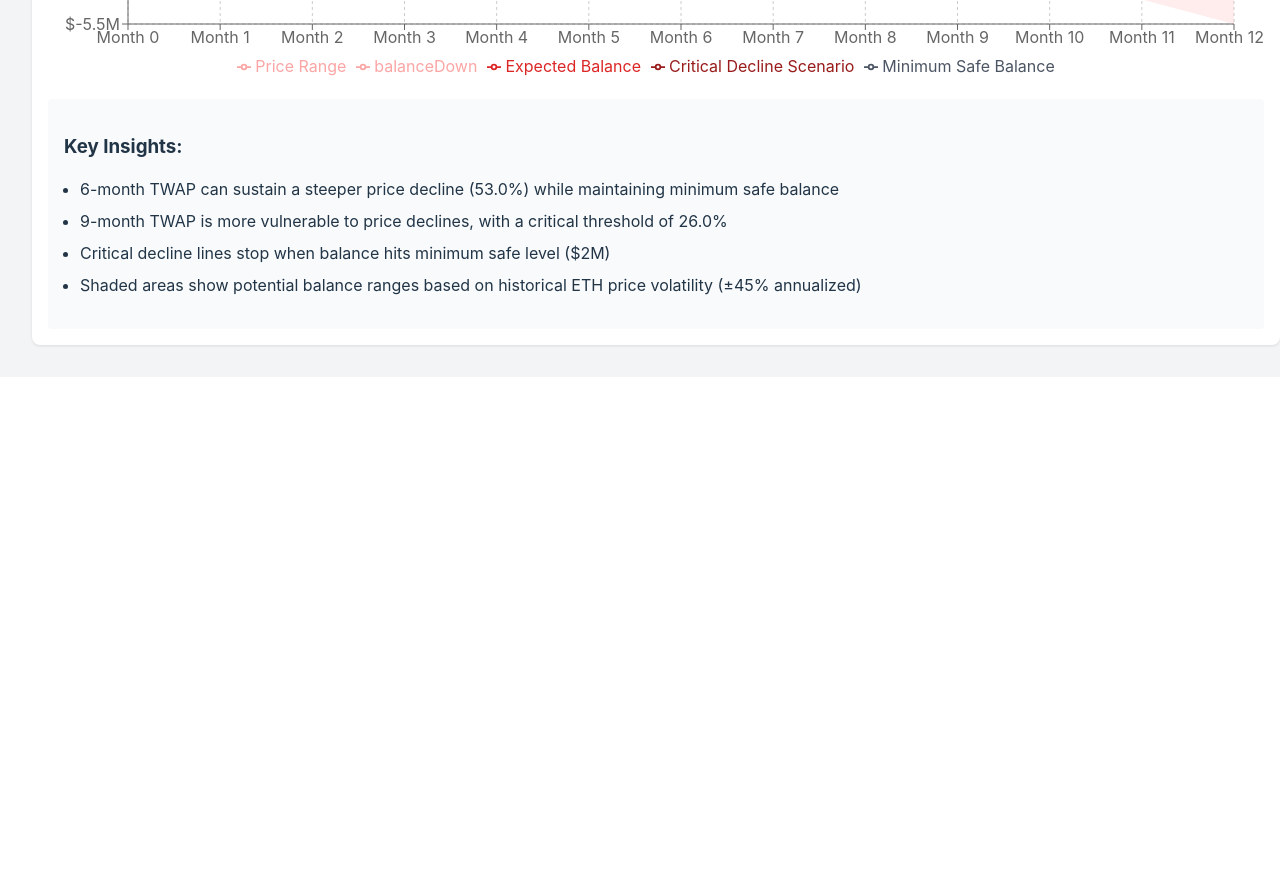
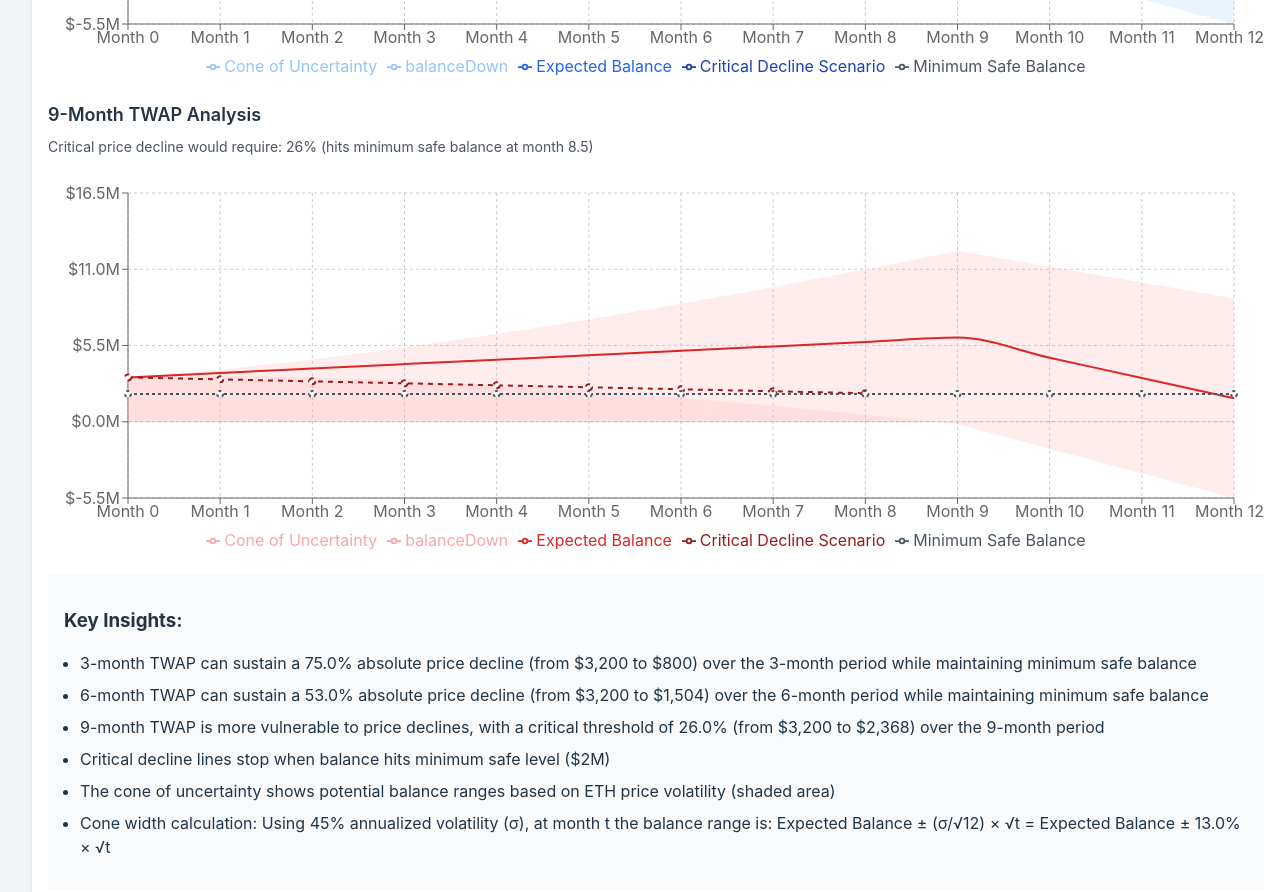
Before and after one commit to 5ajaki/twap-analysis, a React (Vite) app: page / in a window 1280 px wide. Shown: the part 960-1852 px from the top of the page. Before the commit the page ends 1337 px from the top, so only its background shows below. Built offline with nearby package versions, Linux system fonts and the light colour scheme.

Commit message:
Enhance TWAP comparison chart with 3-month strategy and improved visualization

```diff
--- a/src/components/SplitTWAPComparison.tsx
+++ b/src/components/SplitTWAPComparison.tsx
@@ -9,6 +9,7 @@ import {
   Tooltip,
   Legend,
   ResponsiveContainer,
+  ReferenceLine,
 } from "recharts";
 
 interface TWAPChartProps {
@@ -38,8 +39,8 @@ const TWAPChart: React.FC<TWAPChartProps> = ({
       <div
         style={{ fontSize: "0.875rem", color: "#4B5563", marginBottom: "1rem" }}
       >
-        Critical Price Decline: {criticalDecline}% (hits minimum safe balance at
-        month {criticalMonth})
+        Critical price decline would require: {criticalDecline}% (hits minimum
+        safe balance at month {criticalMonth})
       </div>
       <div style={{ height: "24rem" }}>
         <ResponsiveContainer width="100%" height="100%">
@@ -67,16 +68,20 @@ const TWAPChart: React.FC<TWAPChartProps> = ({
             <Legend />
 
             <Area
-              name="Price Range"
+              name="Cone of Uncertainty"
               dataKey="balanceUp"
               stroke="none"
-              fill={period === 6 ? "#93c5fd" : "#fca5a5"}
+              fill={
+                period === 3 ? "#86efac" : period === 6 ? "#93c5fd" : "#fca5a5"
+              }
               fillOpacity={0.2}
             />
             <Area
               dataKey="balanceDown"
               stroke="none"
-              fill={period === 6 ? "#93c5fd" : "#fca5a5"}
+              fill={
+                period === 3 ? "#86efac" : period === 6 ? "#93c5fd" : "#fca5a5"
+              }
               fillOpacity={0.2}
             />
 
@@ -84,15 +89,22 @@ const TWAPChart: React.FC<TWAPChartProps> = ({
               name="Expected Balance"
               type="monotone"
               dataKey="balanceBase"
-              stroke={period === 6 ? "#2563eb" : "#dc2626"}
+              stroke={
+                period === 3 ? "#16a34a" : period === 6 ? "#2563eb" : "#dc2626"
+              }
               strokeWidth={2}
+              dot={false}
             />
+
+            <ReferenceLine y={0} stroke="#000" strokeOpacity={0.1} />
 
             <Line
               name="Critical Decline Scenario"
               type="monotone"
               dataKey="balanceCritical"
-              stroke={period === 6 ? "#1e40af" : "#991b1b"}
+              stroke={
+                period === 3 ? "#15803d" : period === 6 ? "#1e40af" : "#991b1b"
+              }
               strokeWidth={2}
               strokeDasharray="5 5"
             />
@@ -123,6 +135,7 @@ const SplitTWAPComparison: React.FC = () => {
 
   // Critical points
   const CRITICAL_POINTS = {
+    3: { decline: 75.0, month: 2.8 },
     6: { decline: 53.0, month: 5.9 },
     9: { decline: 26.0, month: 8.5 },
   };
@@ -133,7 +146,7 @@ const SplitTWAPComparison: React.FC = () => {
   ) => {
     const data = [];
 
-    for (let month = 0; month <= period + 3; month++) {
+    for (let month = 0; month <= 12; month++) {
       const baseUSDC = IMMEDIATE_ETH * ETH_PRICE;
       const spent = MONTHLY_SPEND * month;
 
@@ -143,22 +156,23 @@ const SplitTWAPComparison: React.FC = () => {
 
       // Base case
       const twapBase = remainingETH * ETH_PRICE * twapProgress;
+      const baseBalance = baseUSDC + twapBase - spent;
 
       // Critical decline case - only calculate if before critical month
       const criticalPrice = ETH_PRICE * (1 - criticalPoint.decline / 100);
       const twapCritical = remainingETH * criticalPrice * twapProgress;
 
       // Uncertainty bounds
-      const twapUp = twapBase * (1 + MONTHLY_VOL * Math.sqrt(month));
-      const twapDown = twapBase * (1 - MONTHLY_VOL * Math.sqrt(month));
+      const volatilityAtTime = MONTHLY_VOL * Math.sqrt(month);
+      const volatilityAmount = twapBase * volatilityAtTime;
 
       data.push({
         month,
-        balanceBase: baseUSDC + twapBase - spent,
+        balanceBase: baseBalance,
         balanceCritical:
           month <= criticalPoint.month ? baseUSDC + twapCritical - spent : null,
-        balanceUp: baseUSDC + twapUp - spent,
-        balanceDown: baseUSDC + twapDown - spent,
+        balanceUp: baseBalance + volatilityAmount,
+        balanceDown: baseBalance - volatilityAmount,
         minSafe: MINIMUM_SAFE,
       });
     }
@@ -184,6 +198,13 @@ const SplitTWAPComparison: React.FC = () => {
       >
         TWAP Strategy Comparison
       </h2>
+
+      <TWAPChart
+        data={generateData(3, CRITICAL_POINTS[3])}
+        period={3}
+        criticalDecline={CRITICAL_POINTS[3].decline}
+        criticalMonth={CRITICAL_POINTS[3].month.toFixed(1)}
+      />
 
       <TWAPChart
         data={generateData(6, CRITICAL_POINTS[6])}
@@ -212,20 +233,31 @@ const SplitTWAPComparison: React.FC = () => {
         </h3>
         <ul style={{ listStyleType: "disc", paddingLeft: "1rem" }}>
           <li style={{ marginBottom: "0.5rem" }}>
-            6-month TWAP can sustain a steeper price decline (53.0%) while
-            maintaining minimum safe balance
+            3-month TWAP can sustain a 75.0% absolute price decline (from $3,200
+            to $800) over the 3-month period while maintaining minimum safe
+            balance
+          </li>
+          <li style={{ marginBottom: "0.5rem" }}>
+            6-month TWAP can sustain a 53.0% absolute price decline (from $3,200
+            to $1,504) over the 6-month period while maintaining minimum safe
+            balance
           </li>
           <li style={{ marginBottom: "0.5rem" }}>
             9-month TWAP is more vulnerable to price declines, with a critical
-            threshold of 26.0%
+            threshold of 26.0% (from $3,200 to $2,368) over the 9-month period
           </li>
           <li style={{ marginBottom: "0.5rem" }}>
             Critical decline lines stop when balance hits minimum safe level
             ($2M)
           </li>
+          <li style={{ marginBottom: "0.5rem" }}>
+            The cone of uncertainty shows potential balance ranges based on ETH
+            price volatility (shaded area)
+          </li>
           <li>
-            Shaded areas show potential balance ranges based on historical ETH
-            price volatility (±45% annualized)
+            Cone width calculation: Using 45% annualized volatility (σ), at
+            month t the balance range is: Expected Balance ± (σ/√12) × √t =
+            Expected Balance ± {(MONTHLY_VOL * 100).toFixed(1)}% × √t
           </li>
         </ul>
       </div>
```
